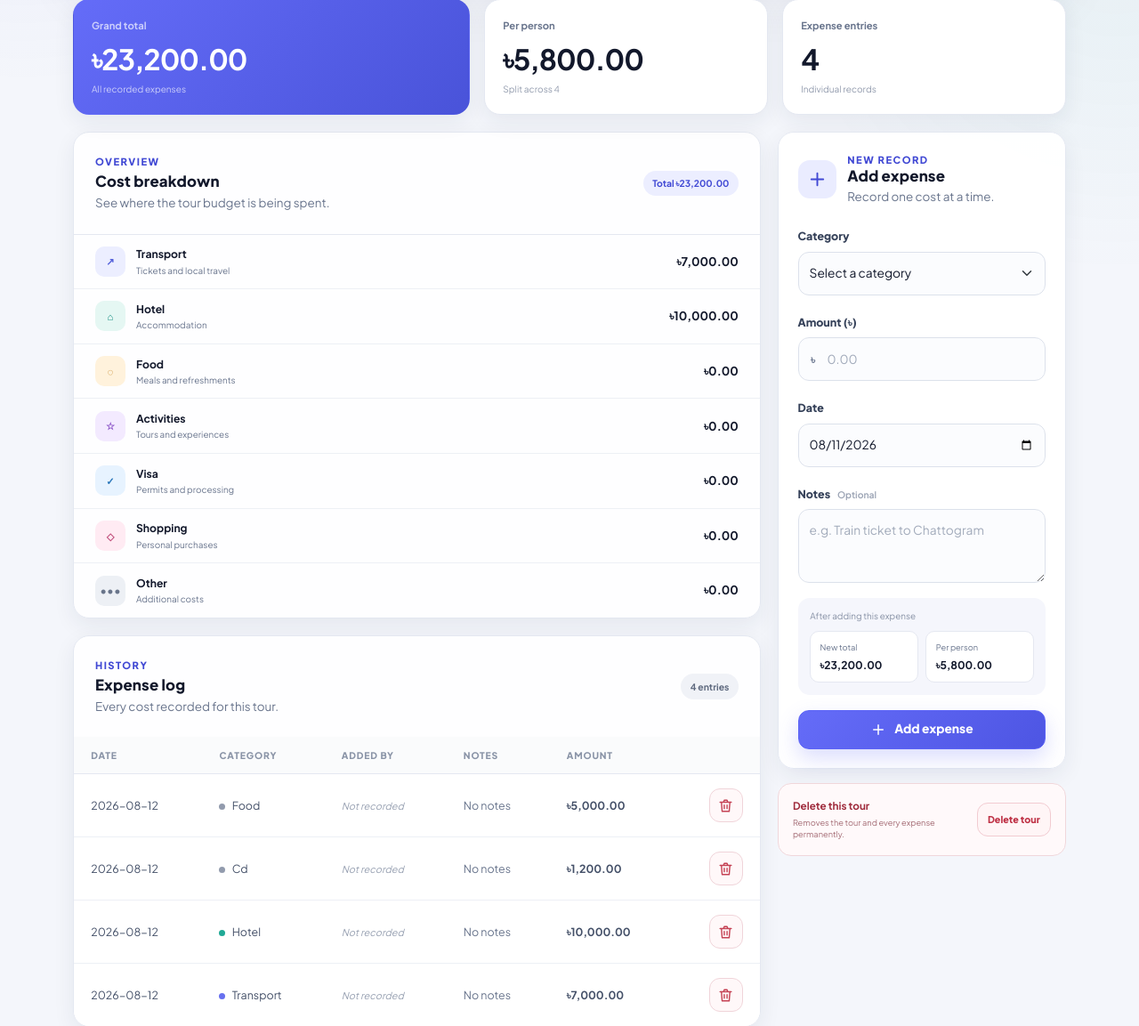
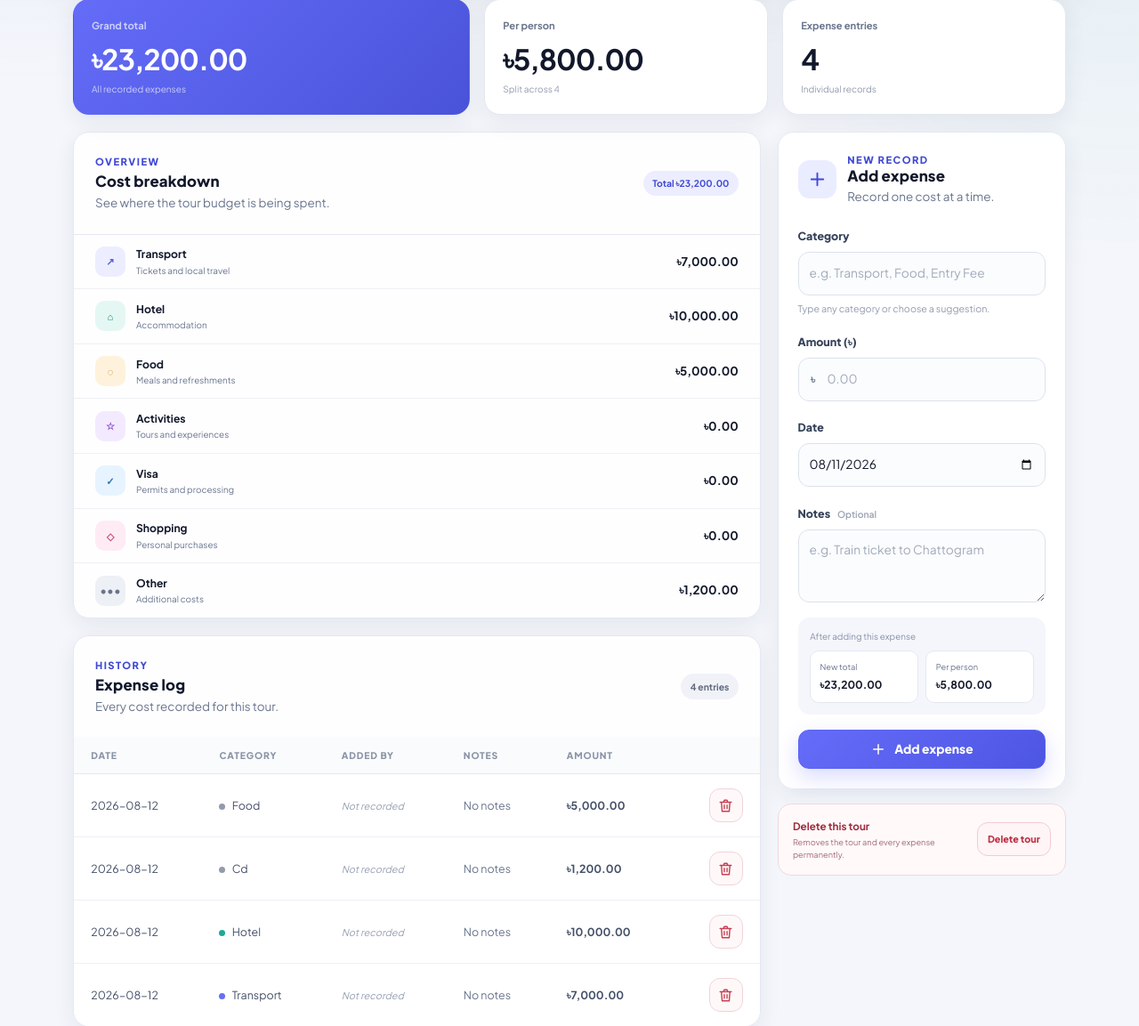
Before and after one commit to ooronnoromy/Tour_Cost_Calculate, a Flask app: page /tour/2 in a window 1280 px wide. Shown: the part 370-1523 px from the top of the page at 89% size. Run offline with Flask 3, Linux system fonts and the light colour scheme; a user stored in the database is signed in; data comes from the database, SQL or seed files in the repository.

Commit message:
Make The Catagory Selection Box As a Textfile

```diff
--- a/app.py
+++ b/app.py
@@ -190,7 +190,7 @@ def form_to_data(form):
 
 def expense_form_to_data(form):
     return {
-        "category": form.get("category", "transport").strip(),
+        "category": " ".join(form.get("category", "").strip().lower().split()),
         "amount": safe_float(form.get("amount")),
         "expense_date": form.get("expense_date", "").strip(),
         "notes": form.get("notes", "").strip(),
@@ -216,6 +216,8 @@ def validate_expense(data):
     errors = []
     if not data["category"]:
         errors.append("Expense category is required.")
+    elif len(data["category"]) > 60:
+        errors.append("Expense category must be 60 characters or fewer.")
     if data["amount"] <= 0:
         errors.append("Expense amount must be greater than zero.")
     if not data["expense_date"]:
@@ -329,7 +331,12 @@ def calculate_costs(tour):
             ).fetchall()
         expense_count = len(expense_rows)
         for row in expense_rows:
-            category_totals[row["category"]] = float(row["amount"] or 0)
+            category = " ".join((row["category"] or "").strip().lower().split())
+            amount = float(row["amount"] or 0)
+            if category in category_totals:
+                category_totals[category] += amount
+            else:
+                category_totals["other"] += amount
 
     expense_total = sum(category_totals.values())
     if expense_total <= 0:
--- a/templates/tour_detail.html
+++ b/templates/tour_detail.html
@@ -123,10 +123,11 @@
             <form method="post" action="{{ url_for('add_expense', tour_id=tour['id']) }}" id="expenseForm" class="stacked-form">
                 <div>
                     <label class="form-label" for="expenseCategory">Category</label>
-                    <select class="form-select" id="expenseCategory" name="category" required>
-                        <option value="" selected disabled>Select a category</option>
-                        {% for category in expense_categories %}<option value="{{ category }}">{{ category|title }}</option>{% endfor %}
-                    </select>
+                    <input type="text" class="form-control" id="expenseCategory" name="category" list="expenseCategorySuggestions" maxlength="60" placeholder="e.g. Transport, Food, Entry Fee" autocomplete="off" required aria-describedby="expenseCategoryHint">
+                    <datalist id="expenseCategorySuggestions">
+                        {% for category in expense_categories %}<option value="{{ category|title }}">{% endfor %}
+                    </datalist>
+                    <div class="field-hint" id="expenseCategoryHint">Type any category or choose a suggestion.</div>
                 </div>
                 <div>
                     <label class="form-label" for="expenseAmount">Amount (৳)</label>
```
